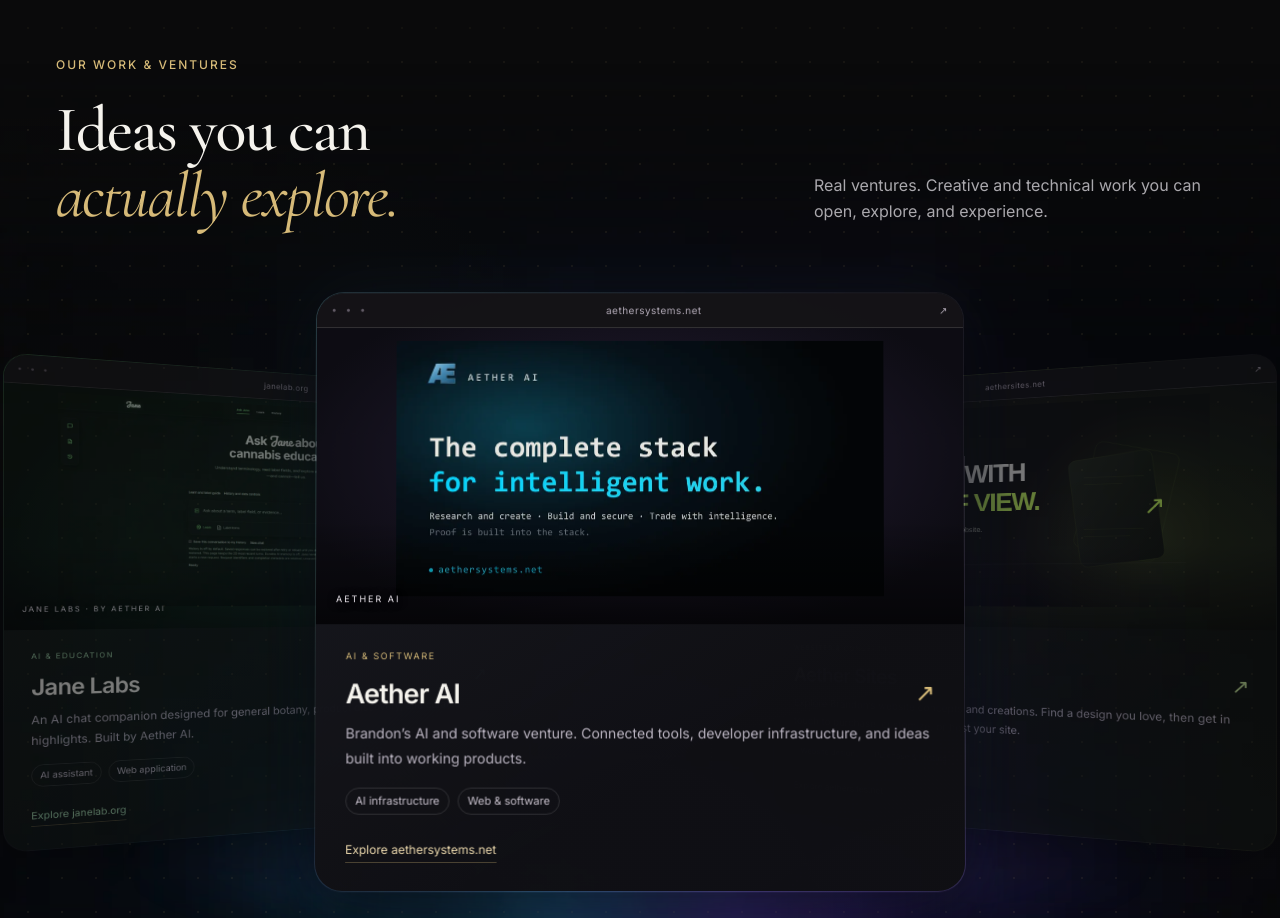
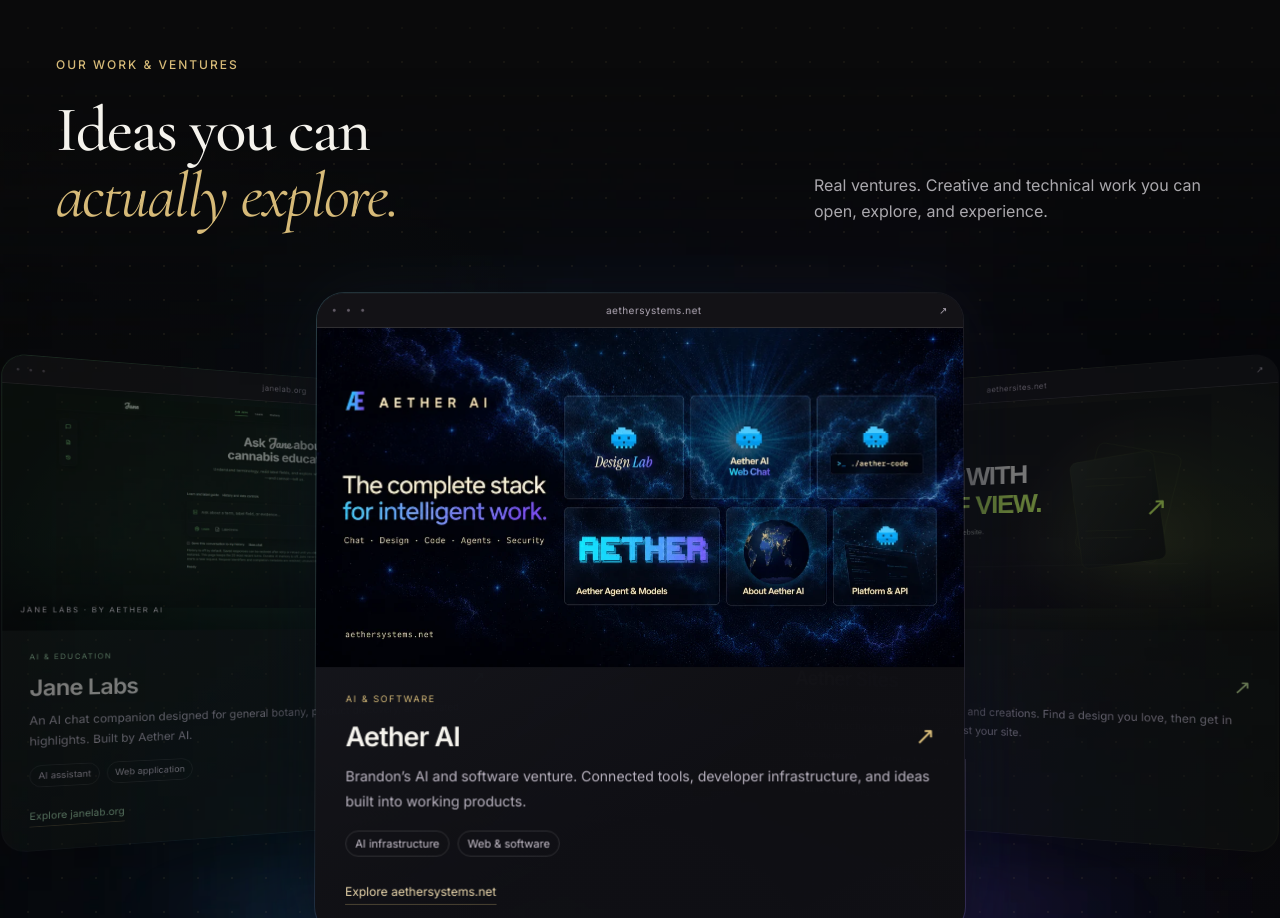
Before and after one commit to AetherAI3/Blackstar, a plain HTML site: page index.html in a window 1280 px wide. Shown: the part 2640-3558 px from the top of the page. Drawn offline with nearby package versions, Linux system fonts and the light colour scheme.

Commit message:
fix: refresh Aether AI carousel with current portal preview and full-width framing

```diff
--- a/index.html
+++ b/index.html
@@ -11,7 +11,7 @@
 <link href="https://fonts.googleapis.com/css2?family=Cormorant+Garamond:ital,wght@0,400;0,500;0,600;1,400;1,500&family=Inter:wght@400;500;600;700&display=swap" rel="stylesheet">
 <link rel="icon" type="image/svg+xml" href="assets/black-star-icon.svg">
 <link rel="preload" as="image" href="assets/black-star-aurora.webp">
-<link rel="stylesheet" href="styles.css?v=sites-carousel-1">
+<link rel="stylesheet" href="styles.css?v=aether-preview-2">
 <script src="shared.js?v=hero-deck-2" defer></script>
 <script src="guide.js?v=hero-deck-2" defer></script>
 <script src="carousel.js?v=jane-carousel-1" defer></script>
@@ -199,7 +199,7 @@
 <div class="project-carousel" role="region" aria-roledescription="carousel" aria-label="Founder projects">
 <div class="portfolio-grid" id="portfolio-grid">
 <a href="https://aethersystems.net" target="_blank" rel="noopener noreferrer" class="project-card" data-category="web" id="port-aether-ai" aria-label="Explore Aether AI website (opens in a new tab)">
-<div class="project-visual aether-visual"><div class="project-browser"><span class="browser-dots" aria-hidden="true">● ● ●</span><span>aethersystems.net</span><span aria-hidden="true">↗</span></div><img src="assets/aether-ai.webp" alt="Aether AI platform preview" width="960" height="504" loading="lazy"><span class="visual-label">AETHER AI</span></div>
+<div class="project-visual aether-visual"><div class="project-browser"><span class="browser-dots" aria-hidden="true">● ● ●</span><span>aethersystems.net</span><span aria-hidden="true">↗</span></div><img src="assets/aether-ai-portal.webp" alt="Aether AI portal with Chat, Design, Code, Agent, and platform products" width="1200" height="630" loading="lazy"><span class="visual-label">AETHER AI</span></div>
 <div class="project-copy"><div class="project-kicker"><span>AI & SOFTWARE</span></div><h3>Aether AI <span aria-hidden="true">↗</span></h3><p>Brandon’s AI and software venture. Connected tools, developer infrastructure, and ideas built into working products.</p><div class="project-tags"><span>AI infrastructure</span><span>Web & software</span></div><span class="project-visit">Explore aethersystems.net</span></div>
 </a>
 <a href="https://aethersites.net/" target="_blank" rel="noopener noreferrer" class="project-card" data-category="web" id="port-aether-sites" aria-label="Explore Aether Sites website concepts (opens in a new tab)">
--- a/styles.css
+++ b/styles.css
@@ -272,3 +272,10 @@ summary:focus-visible{outline:2px solid var(--gold);outline-offset:5px}
 .carousel-ready #port-aether-sites[data-position=current]{box-shadow:0 26px 70px #0009,0 0 70px #b9e86c12}
 @media(min-width:681px) and (max-width:960px){.carousel-controls{gap:12px}.carousel-choices button{padding-inline:10px;font-size:11px}}
 @media(max-width:680px){.carousel-choices button{flex:1 1 28%;padding-inline:7px}.project-carousel .sites-visual>img{padding:40px 8px 25px}}
+
+/* Current Aether social preview: full-width artwork below the browser bar. */
+#port-aether-ai .aether-visual{aspect-ratio:auto;min-height:0;background:#050b14}
+#port-aether-ai .aether-visual>img{display:block;width:100%;height:auto;aspect-ratio:1200/630;object-fit:cover;padding:0;margin-top:35px}
+#port-aether-ai .aether-visual::after{display:none}
+#port-aether-ai .visual-label{display:none}
+#port-aether-ai:hover .aether-visual>img{transform:none}
```
Also changed, not shown: assets/aether-ai-portal.webp (added).
